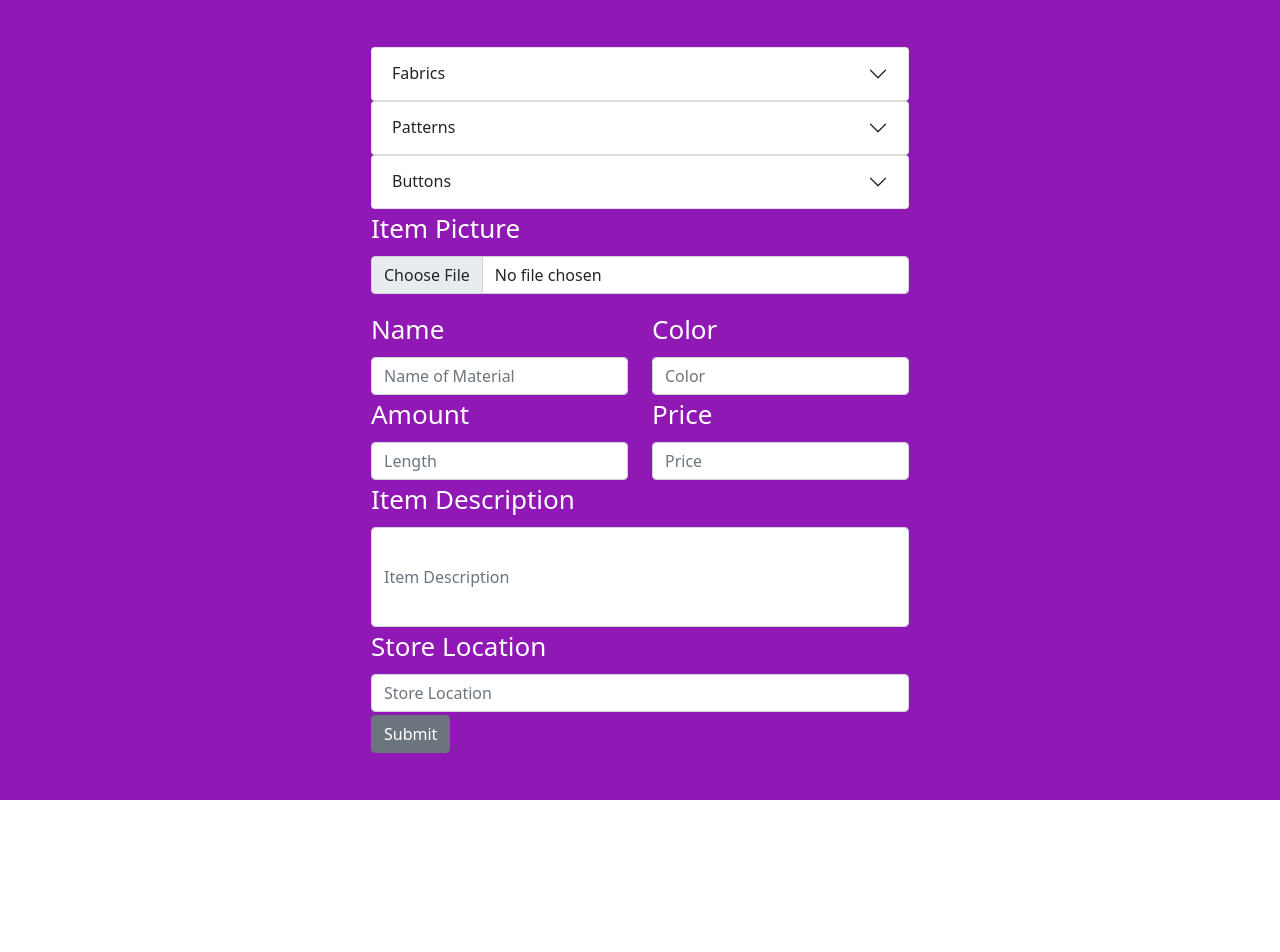
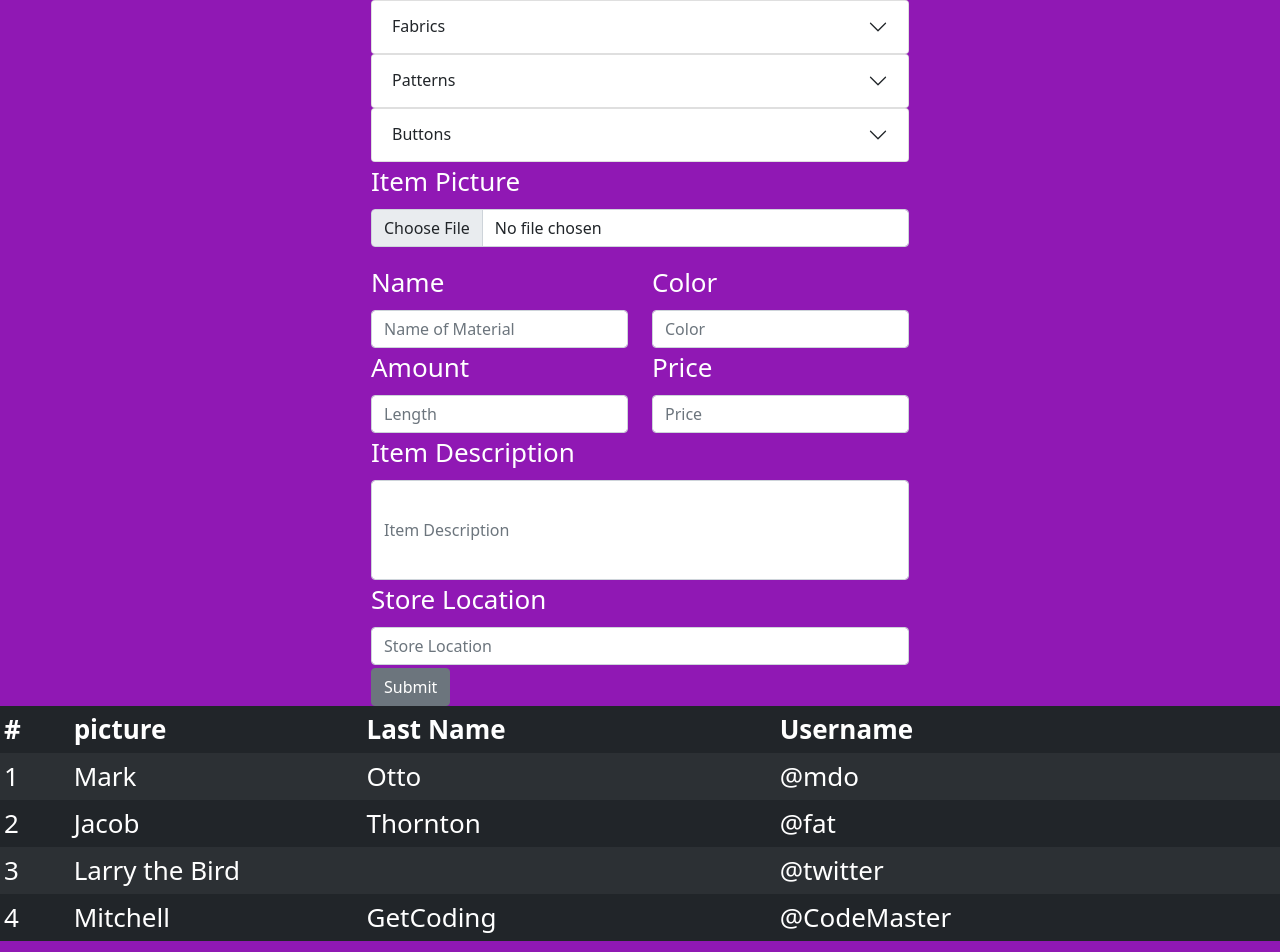
Before and after one commit to Valderhide/inventory, a React (Create React App) app: page / in a window 1280 px wide. Shown: the top 952 px of the page. Before the commit the page ends 800 px from the top, so only its background shows below. Built offline with nearby package versions, Linux system fonts and the light colour scheme.

Commit message:
Implemented basic table via import from Table.js

```diff
--- a/src/App.js
+++ b/src/App.js
@@ -1,7 +1,7 @@
 import './App.css';
-import { } from 'react-bootstrap';
 import 'bootstrap/dist/css/bootstrap.min.css';
 import AddItemForm from './ItemForm.js';
+import ItemTable from './Table.js';
 <script src="https://unpkg.com/react/umd/react.production.min.js" crossorigin></script>
 
 
@@ -16,7 +16,7 @@ function App() {
     const price = e.target[4].value;
     const description = e.target[5].value;
     const store = e.target[6].value;
-    localStorage.setItem({ picture, name, color, amount, price, description, store });
+    //localStorage.setItem({ picture, name, color, amount, price, description, store });
     console.log({ picture, name, color, amount, price, description, store });
     // Put console log for final result here...
     e.preventDefault();
@@ -26,6 +26,7 @@ function App() {
     <div className="App">
       <header className="App-header">
         <AddItemForm handleSubmit={handleSubmit} />
+        <ItemTable/>
       </header>
     </div>
   );
--- /dev/null
+++ b/src/Table.js
@@ -0,0 +1,41 @@
+import { Table} from 'react-bootstrap';
+
+export default function ItemTable() {
+return(
+<Table striped borderless hover variant="dark" size="sm">
+          <thead>
+            <tr>
+              <th>#</th>
+              <th>picture</th>
+              <th>Last Name</th>
+              <th>Username</th>
+            </tr>
+          </thead>
+          <tbody>
+            <tr>
+              <td>1</td>
+              <td>Mark</td>
+              <td>Otto</td>
+              <td>@mdo</td>
+            </tr>
+            <tr>
+              <td>2</td>
+              <td>Jacob</td>
+              <td>Thornton</td>
+              <td>@fat</td>
+            </tr>
+            <tr>
+              <td>3</td>
+              <td colSpan="2">Larry the Bird</td>
+              <td>@twitter</td>
+            </tr>
+            <tr>
+              <td>4</td>
+              <td>Mitchell</td>
+              <td>GetCoding</td>
+              <td>@CodeMaster</td>
+            </tr>
+          </tbody>
+        </Table>
+);
+}
```
